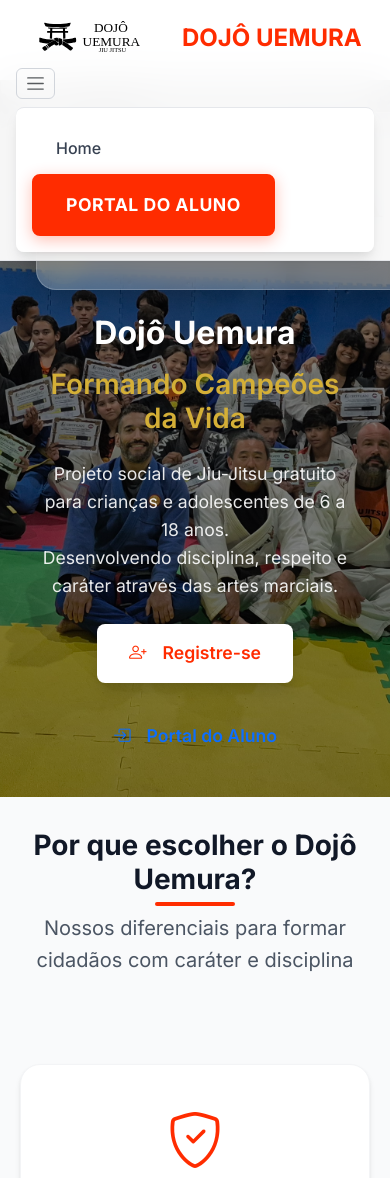
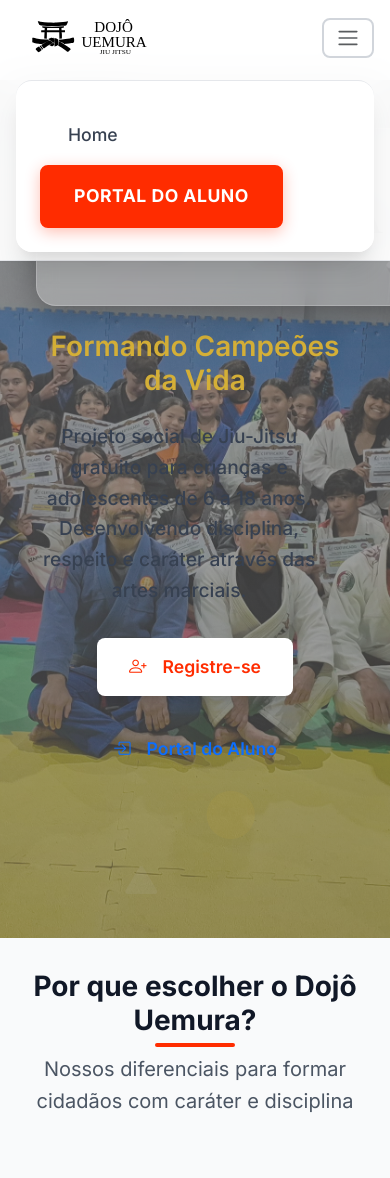
Before and after one commit to vitorluiz/dojouemura, a Django app: template usuarios/templates/usuarios/home.html in a window 390 px wide, after a click that opens the changed part. Shown: the top 1178 px of the page. Run offline with Django 3.2, Linux system fonts and the light colour scheme; the template is opened without the code that fills it, so the values that code supplies are empty.

Commit message:
feat: otimizar mobile - menu e hero section - remover brand text no mobile (deixar apenas logo) - melhorar dropdown mobile com estilos e animações - otimizar hero section mobile: remover H1, ajustar botões - implementar layout responsivo para diferentes tamanhos de tela - adicionar orientação landscape otimizada - melhorar usabilidade e estética mobile

```diff
--- a/static/assets/css/mobile.css
+++ b/static/assets/css/mobile.css
@@ -20,64 +20,193 @@
         padding: 0.5rem 0 !important;
     }
 
+    .navbar-brand {
+        display: flex !important;
+        align-items: center !important;
+    }
+
+    .navbar-brand .brand-text {
+        display: none !important; /* Remove o texto "DOJÔ UEMURA" no mobile */
+    }
+
     .navbar-brand img {
-        height: 40px !important;
+        height: 45px !important;
         width: auto !important;
+        margin-right: 0 !important; /* Remove margem direita */
     }
 
     .navbar-toggler {
-        padding: 0.25rem 0.5rem !important;
-        font-size: 0.875rem !important;
-        border: 1px solid var(--gray-300) !important;
+        padding: 0.375rem 0.75rem !important;
+        font-size: 1rem !important;
+        border: 2px solid var(--gray-300) !important;
+        border-radius: 0.5rem !important;
+        transition: all 0.2s ease !important;
+    }
+
+    .navbar-toggler:hover {
+        border-color: var(--primary-red) !important;
+        background-color: var(--gray-100) !important;
     }
 
     .navbar-collapse {
         background: rgba(255, 255, 255, 0.98) !important;
         border-top: 1px solid var(--gray-200) !important;
-        margin-top: 0.5rem !important;
-        padding: 1rem !important;
-        border-radius: 0.5rem !important;
-        box-shadow: var(--shadow-lg) !important;
+        margin-top: 0.75rem !important;
+        padding: 1.5rem !important;
+        border-radius: 1rem !important;
+        box-shadow: var(--shadow-xl) !important;
+        backdrop-filter: blur(20px) !important;
     }
 
     .navbar-nav {
-        gap: 0.5rem !important;
+        gap: 0.75rem !important;
     }
 
     .nav-link {
-        padding: 0.75rem 1rem !important;
-        border-radius: 0.5rem !important;
-        transition: all 0.2s ease !important;
+        padding: 1rem 1.25rem !important;
+        border-radius: 0.75rem !important;
+        transition: all 0.3s ease !important;
+        font-weight: 500 !important;
+        font-size: 1.1rem !important;
     }
 
     .nav-link:hover {
         background: var(--gray-100) !important;
+        transform: translateX(8px) !important;
+        color: var(--primary-red) !important;
+    }
+
+    /* ===== DROPDOWN MOBILE ===== */
+    .dropdown-menu {
+        border: none !important;
+        box-shadow: var(--shadow-lg) !important;
+        border-radius: 1rem !important;
+        margin-top: 0.5rem !important;
+        padding: 0.5rem !important;
+        background: rgba(255, 255, 255, 0.95) !important;
+        backdrop-filter: blur(20px) !important;
+    }
+
+    .dropdown-item {
+        padding: 0.875rem 1.25rem !important;
+        border-radius: 0.75rem !important;
+        margin: 0.25rem 0 !important;
+        transition: all 0.2s ease !important;
+        font-weight: 500 !important;
+    }
+
+    .dropdown-item:hover {
+        background: var(--gray-100) !important;
         transform: translateX(5px) !important;
+        color: var(--primary-red) !important;
+    }
+
+    .dropdown-header {
+        font-weight: 600 !important;
+        color: var(--gray-700) !important;
+        padding: 0.75rem 1.25rem !important;
+        margin-bottom: 0.5rem !important;
+    }
+
+    .dropdown-divider {
+        margin: 0.5rem 0 !important;
+        border-color: var(--gray-200) !important;
     }
 
     /* ===== HERO SECTION MOBILE ===== */
     .hero-section {
-        padding: 2rem 1rem !important;
+        padding: 3rem 1rem 2rem 1rem !important;
         text-align: center !important;
+        min-height: 60vh !important;
+        display: flex !important;
+        flex-direction: column !important;
+        justify-content: center !important;
+        align-items: center !important;
+        position: relative !important;
+        overflow: hidden !important;
     }
 
     .hero-section h1 {
-        margin-bottom: 1rem !important;
+        display: none !important; /* Remove H1 no mobile para economizar espaço */
     }
 
     .hero-section .lead {
-        margin-bottom: 1.5rem !important;
+        margin-bottom: 2rem !important;
+        font-size: 1.2rem !important;
+        font-weight: 500 !important;
+        color: var(--gray-700) !important;
+        max-width: 90% !important;
+        line-height: 1.6 !important;
     }
 
     .hero-buttons {
         flex-direction: column !important;
         gap: 1rem !important;
+        width: 100% !important;
+        max-width: 300px !important;
     }
 
     .hero-buttons .btn {
         width: 100% !important;
-        padding: 0.875rem 1.5rem !important;
+        padding: 1rem 2rem !important;
         font-size: 1.1rem !important;
+        font-weight: 600 !important;
+        border-radius: 1rem !important;
+        transition: all 0.3s ease !important;
+        box-shadow: var(--shadow-md) !important;
+    }
+
+    .hero-buttons .btn:hover {
+        transform: translateY(-2px) !important;
+        box-shadow: var(--shadow-lg) !important;
+    }
+
+    .hero-buttons .btn-primary {
+        background: linear-gradient(135deg, var(--primary-red) 0%, #e02400 100%) !important;
+        border: none !important;
+        color: white !important;
+    }
+
+    .hero-buttons .btn-outline-primary {
+        border: 2px solid var(--primary-red) !important;
+        color: var(--primary-red) !important;
+        background: transparent !important;
+    }
+
+    .hero-buttons .btn-outline-primary:hover {
+        background: var(--primary-red) !important;
+        color: white !important;
+    }
+
+    /* ===== HERO BACKGROUND MOBILE ===== */
+    .hero-section::before {
+        content: '' !important;
+        position: absolute !important;
+        top: 0 !important;
+        left: 0 !important;
+        right: 0 !important;
+        bottom: 0 !important;
+        background: linear-gradient(135deg, rgba(255, 255, 255, 0.9) 0%, rgba(255, 255, 255, 0.7) 100%) !important;
+        z-index: 1 !important;
+    }
+
+    .hero-section > * {
+        position: relative !important;
+        z-index: 2 !important;
+    }
+
+    /* ===== HERO IMAGE MOBILE ===== */
+    .hero-section .hero-image {
+        position: absolute !important;
+        top: 0 !important;
+        left: 0 !important;
+        right: 0 !important;
+        bottom: 0 !important;
+        background-size: cover !important;
+        background-position: center !important;
+        background-repeat: no-repeat !important;
+        opacity: 0.3 !important;
+        z-index: 0 !important;
     }
 
     /* ===== CARDS MOBILE ===== */
```
Also changed, not shown: other parts of static/assets/css/mobile.css (+55 -10 lines).
